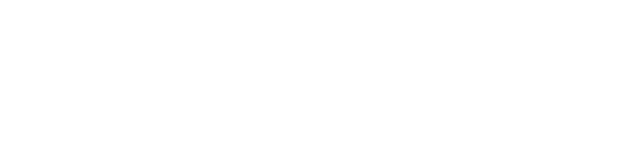
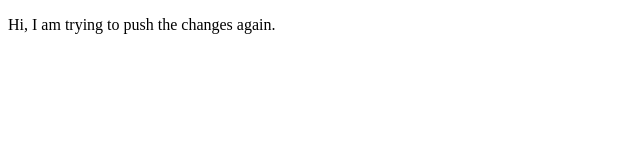
Before and after one commit to rahulgarg28071998/DemoRepository, a plain HTML site: page IIndex.html in a window 1280 px wide. Shown: the whole page, without its empty margins (0-640 px from the left). Drawn offline with Linux system fonts and the light colour scheme.

Commit message:
Commiting Files

```diff
--- a/IIndex.html
+++ b/IIndex.html
@@ -5,5 +5,7 @@
     <meta name="viewport" content="width=device-width, initial-scale=1.0" />
     <title>Suryansh Git Cloning</title>
   </head>
-  <body></body>
+  <body>
+    <p>Hi, I am trying to push the changes again.</p>
+  </body>
 </html>
```
